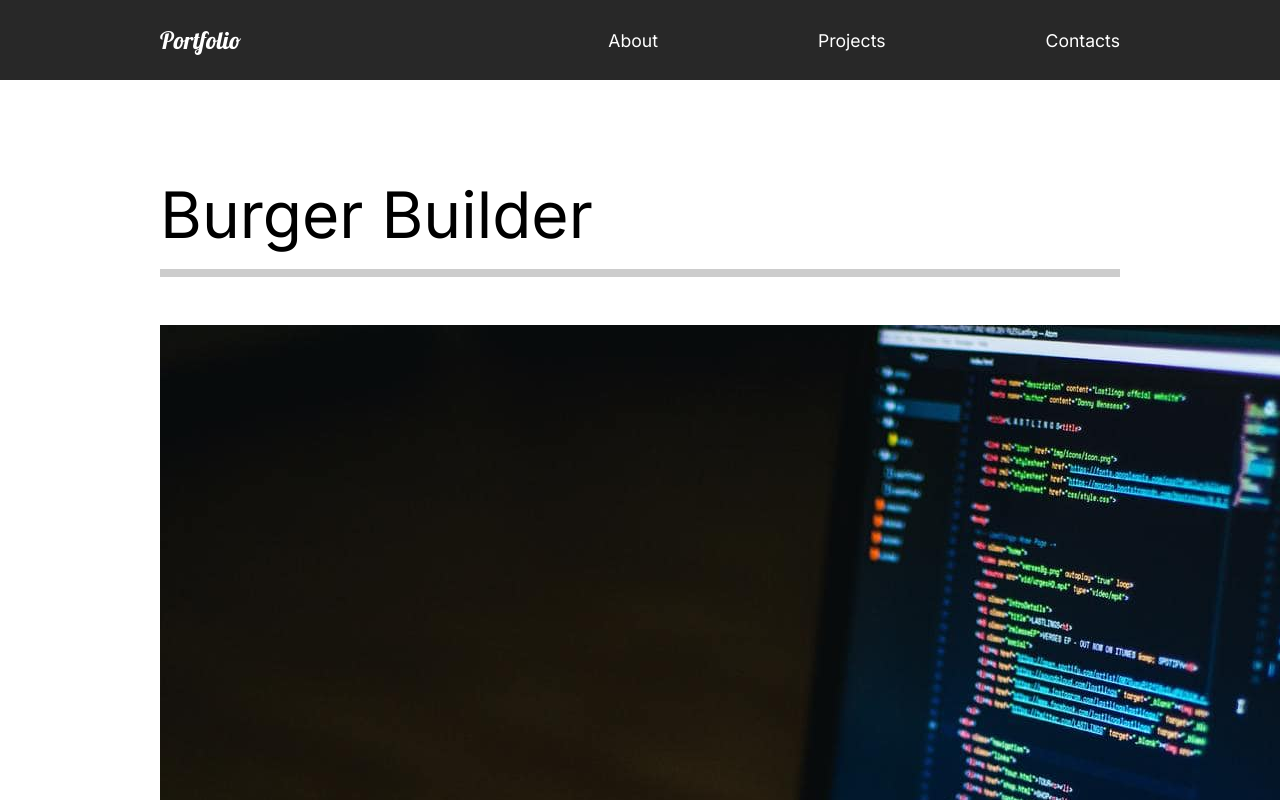
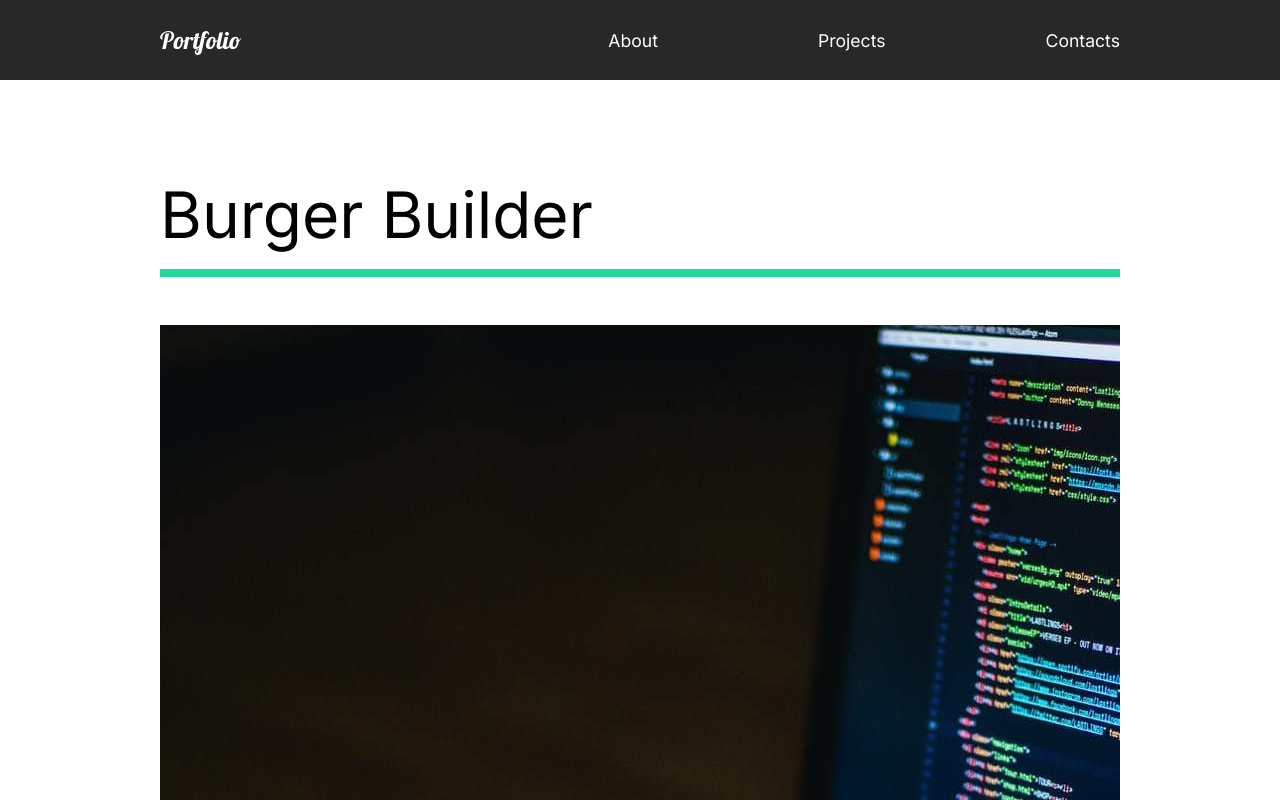
Before and after one commit to DzmitryDavid/dzmitrydavid.github.io, a React (Create React App) app: page /projects in a window 1280 px wide. Shown: the top 800 px of the page. Built offline with nearby package versions, Linux system fonts and the light colour scheme.

Commit message:
add animations to project section

```diff
--- a/src/animation.js
+++ b/src/animation.js
@@ -11,13 +11,12 @@
     transition: {
       when: "beforeChildren",
       staggerChildren: 0.2,
-      duration: 1,
+      duration: 0.5,
     }
 
   },
   exit: {
     opacity: 0,
-    y: 300,
     transition: {
       duration: 0.5,
     }
@@ -46,3 +45,24 @@
     transition: {ease: 'easeOut', duration: 0.75}
   }
 }
+export const lineAnimation = {
+  hidden: {width: '0%'},
+  show: {
+    width: '100%',
+    transition: {duration: 1}
+  }
+
+}
+export const slider = {
+  hidden: {x: '-130%', skew: '45deg'},
+  show: {
+    x: '100%',
+    skew: '0deg',
+    transition: {ease: 'easeOut', duration: 1 }
+  }
+
+}
+export const sliderContainer = {
+  hidden: {opacity: 1},
+  show: {opacity: 1, transition: {staggerChildren: 0.15, ease: 'easeOut'}}
+}
--- a/src/components/Wave.js
+++ b/src/components/Wave.js
@@ -1,3 +1,30 @@
-import React from 'react'
+import React from 'react';
 import styled from 'styled-components';
-import {motion} from 'framer-motion';
+import { motion } from 'framer-motion';
+
+const Wave = () => {
+  return (
+    <WaveSvg
+    viewBox="0 0 1440 363"
+    fill="none"
+    xmlns="http://www.w3.org/2000/svg"
+  >
+    <motion.path
+    initial={{pathLength: 0, pathOffset: 1}}
+    animate={{pathLength: 1, pathOffset: 0}}
+    transition={{duration: 1}}
+      d="M1440 27.4774C1352.73 19.8184 1122.41 49.0556 899.331 227.276C620.48 450.052 354.282 355.647 170.328 185.318C23.165 49.0556 -4.21721 8.32998 0.487081 5"
+      stroke="#D96ED4"
+      strokeOpacity="0.5"
+      strokeWidth="10"
+    />
+  </WaveSvg>
+  );
+};
+
+const WaveSvg = styled.svg`
+  position: absolute;
+  left: 0;
+  z-index: 1;
+`;
+export default Wave;
--- a/src/pages/Projects.js
+++ b/src/pages/Projects.js
@@ -1,8 +1,17 @@
-import React from 'react'
+import React from 'react';
 import styled from 'styled-components';
-import {Link} from 'react-router-dom';
-import {motion} from 'framer-motion';
-import { pageAnimation } from '../animation';
+
+import { Link } from 'react-router-dom';
+import { motion } from 'framer-motion';
+import { Hide } from '../styles';
+import {
+  pageAnimation,
+  fade,
+  photoAnimation,
+  lineAnimation,
+  slider,
+  sliderContainer
+} from '../animation';
 
 import burger from '../img/burger.jpg';
 import chillPlayer from '../img/player.jpg';
@@ -10,17 +19,33 @@
 
 const Projects = () => {
   return (
-    <ProjectsStyled exit="exit"  variants={pageAnimation} initial="hidden" animate="show">
+    <ProjectsStyled
+      exit="exit"
+      variants={pageAnimation}
+      initial="hidden"
+      animate="show"
+    >
+      <motion.div variants={sliderContainer}>
+
+        <Frame1 variants={slider} />
+        <Frame2 variants={slider} />
+        <Frame3 variants={slider} />
+        <Frame4 variants={slider} />
+
+      </motion.div>
+
       <ProjectStyled>
-        <h2>Burger Builder</h2>
-        <div className="line"></div>
+        <motion.h2 variants={fade}>Burger Builder</motion.h2>
+        <motion.div variants={lineAnimation} className="line"></motion.div>
         <Link to="/projects/burger-builder">
-          <img src={burger} alt="burger" />
+          <Hide>
+            <motion.img variants={photoAnimation} src={burger} alt="burger" />
+          </Hide>
         </Link>
       </ProjectStyled>
       <ProjectStyled>
         <h2>Chill Player</h2>
-        <div className="line"></div>
+        <motion.div variants={lineAnimation} className="line"></motion.div>
         <Link to="/projects/chill-player">
           <img src={chillPlayer} alt="chill-player" />
         </Link>
@@ -33,8 +58,8 @@
         </Link>
       </ProjectStyled>
     </ProjectsStyled>
-  )
-}
+  );
+};
 
 const ProjectsStyled = styled(motion.div)`
   min-height: 100vh;
@@ -44,14 +69,13 @@
   h2 {
     padding: 1rem 0;
   }
-
 `;
 const ProjectStyled = styled.div`
   padding-bottom: 10rem;
   .line {
     height: 0.5rem;
-    background: #ccc;
-    margin-bottom:  3rem;
+    background: #23d997;
+    margin-bottom: 3rem;
     img {
       width: 100%;
       height: 70vh;
@@ -59,4 +83,23 @@
     }
   }
 `;
+const Frame1 = styled(motion.div)`
+  position: fixed;
+  left: 0;
+  top: 10%;
+  height: 100vh;
+  background: #fffebf;
+  z-index: 2;
+  width: 100%;
+`;
+const Frame2 = styled(Frame1)`
+  background: #ff8ebf;
+`;
+const Frame3 = styled(Frame1)`
+  background: #8ed2ff;
+`;
+const Frame4 = styled(Frame1)`
+  background: #8effa0;
+`;
+
 export default Projects;
--- a/src/styles.js
+++ b/src/styles.js
@@ -12,16 +12,19 @@
 export const Description = styled.div`
   flex: 1;
   padding-right: 5rem;
-  h2 {
+  z-index: 2;
+h2 {
     font-weight:  lighter;
   }
 `;
 export const Image = styled.div `
   flex: 1;
+  z-index: 2;
   img {
     width: 100%;
     height: 80vh;
     object-fit: cover;
+
   }
 `;
 export const Hide = styled.div `
```
Also changed, not shown: src/components/AboutSection.js (+2 -0 lines), src/img/wave.svg (added), 1 other file (tests, documents, lock files or other folders).
